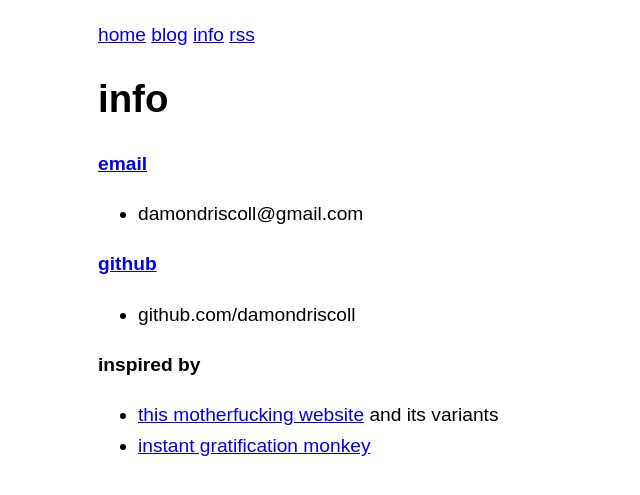
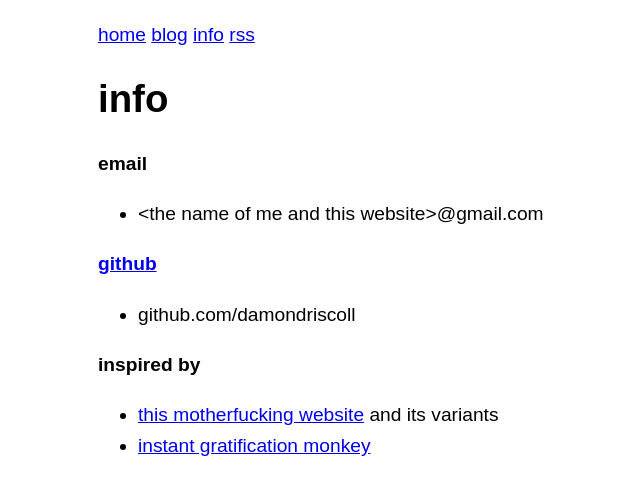
Before and after one commit to damondriscoll/blog.damondriscoll.com, a Jekyll site: the page built from _pages/info.md, in a window 1280 px wide. Shown: the top 495 px of the page, without its empty margins (158-798 px from the left). Built offline with Jekyll 4.4.1, drawn with Linux system fonts in a browser that asks for light colours; part of the change alters nothing that is shown.

Commit message:
update readme, delete _plugins folder, hide email

```diff
--- a/_pages/info.md
+++ b/_pages/info.md
@@ -5,8 +5,8 @@ permalink: /info/
 ---
 # {{page.title}}
 
-**[email](mailto:damondriscoll@gmail.com)**
-- damondriscoll@gmail.com
+**email**
+- \<the name of me and this website\>@gmail.com
 
 **[github](https://github.com/damondriscoll)**
 - github.com/damondriscoll
--- a/_plugins/mail_obfuscate.rb
+++ /dev/null
@@ -1,17 +0,0 @@
-require "base64"
-require "uri"
-
-module ObfuscateMailAddress
-  def mailObfuscate(input)
-    base64Mail = Base64.strict_encode64(Addressable::URI.encode(input))
-
-    # See http://techblog.tilllate.com/2008/07/20/ten-methods-to-obfuscate-e-mail-addresses-compared/
-    output = "<a href=\"#\" "
-    output += "data-contact=\"#{base64Mail}\" target=\"_blank\" "
-    output += "onfocus=\"this.href = 'mailto:' + atob(this.dataset.contact)\">"
-    output += "<script type=\"text/javascript\">document.write(atob(\"#{base64Mail}\"));</script></a>"
-    return output
-  end
-end
-
-Liquid::Template.register_filter(ObfuscateMailAddress)
```
Also changed, not shown: README.md.
